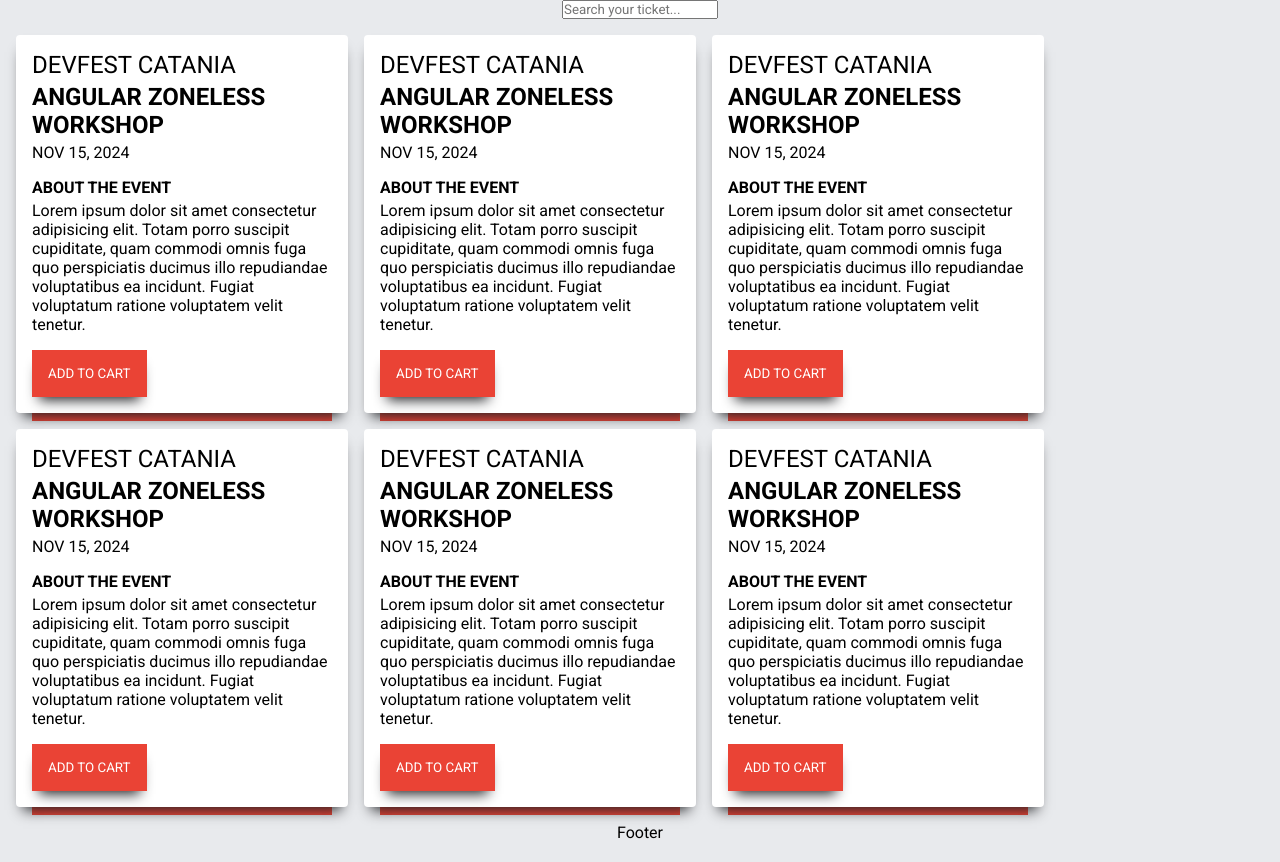
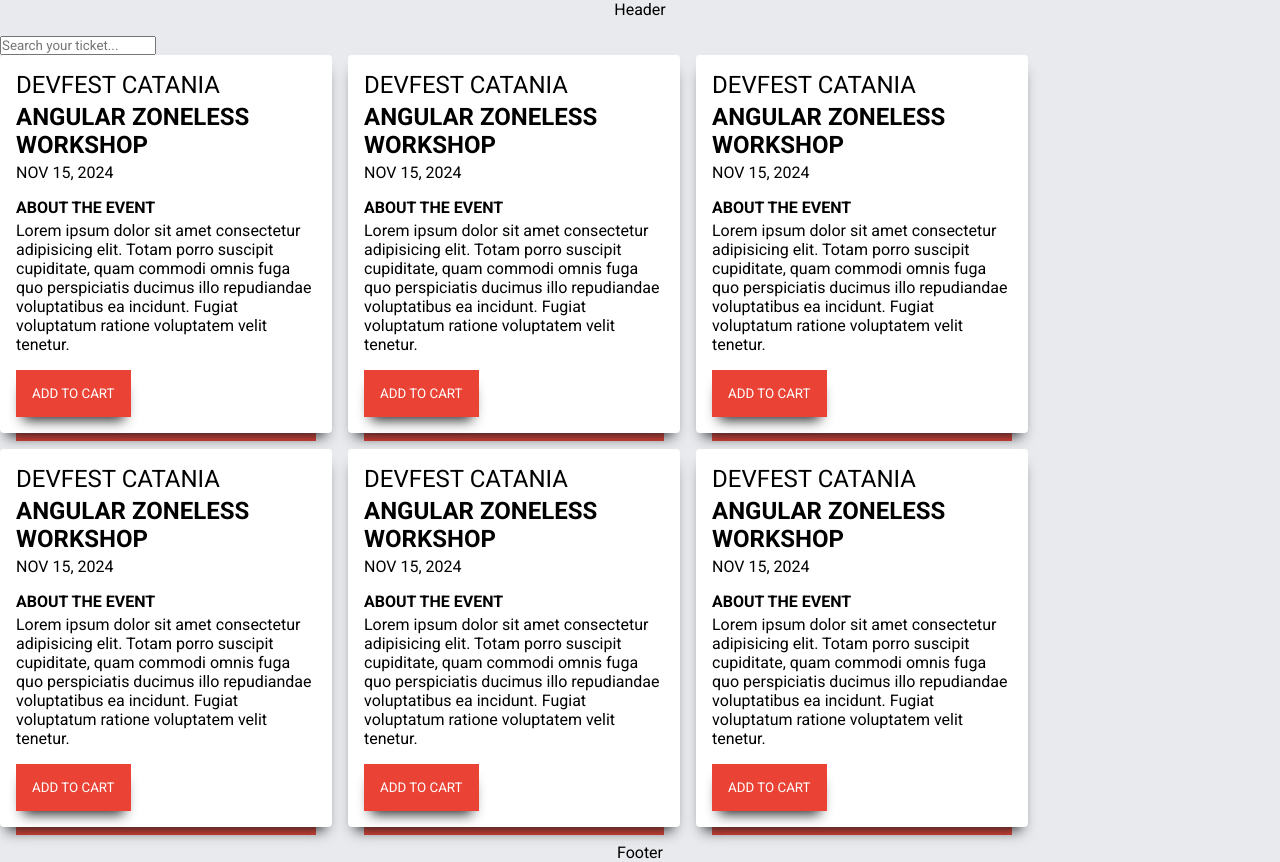
Before and after one commit to gdgroma/workshop-angular-zoneless, an Angular app: page /shop in a window 1280 px wide. Built offline with nearby package versions, Linux system fonts and the light colour scheme.

Commit message:
feat: filter by query

```diff
--- a/src/app/app.component.html
+++ b/src/app/app.component.html
@@ -1,6 +1,6 @@
 <section class="container">
   <header>
-    <input type="text" placeholder="Search your ticket..." />
+    Header
   </header>
 
   <div class="body">
--- a/src/app/app.component.scss
+++ b/src/app/app.component.scss
@@ -28,6 +28,7 @@
   .body {
     grid-area: body;
 
+    width: 100%;
     padding: 16px;
   }
 
--- a/src/app/pages/shop/shop.component.html
+++ b/src/app/pages/shop/shop.component.html
@@ -1,5 +1,9 @@
 <section>
-  @for (ticket of tickets; track ticket.id) {
+  <input type="text" placeholder="Search your ticket..." (input)="searchTicket($event)" />
+
+  <div class="tickets__container">
+    @for (ticket of tickets; track ticket.id) {
     <app-ticket [ticket]="ticket" />
-  }
+    }
+  </div>
 </section>
--- a/src/app/pages/shop/shop.component.scss
+++ b/src/app/pages/shop/shop.component.scss
@@ -1,4 +1,4 @@
-section {
+.tickets__container {
     display: flex;
     justify-content: flex-start;
     align-items: center;
@@ -6,4 +6,6 @@
     gap: 16px;
 
     flex-wrap: wrap;
+
+    width: inherit;
 }
--- a/src/app/pages/shop/shop.component.ts
+++ b/src/app/pages/shop/shop.component.ts
@@ -16,6 +16,17 @@
   tickets: Ticket[] = [];
 
   ngOnInit(): void {
+    this.getTickets();
+  }
+
+  getTickets(): void {
     this.#ticketService.getTickets().subscribe((ticktes) => (this.tickets = ticktes));
   }
+
+  searchTicket(event: Event): void {
+    const query = (event.target as HTMLInputElement).value;
+
+    if (query.length === 0) this.getTickets
+    else this.#ticketService.getTicketByQuery(query).subscribe((ticktes) => (this.tickets = ticktes));
+  }
 }
--- a/src/app/shared/const/response/tickets.ts
+++ b/src/app/shared/const/response/tickets.ts
@@ -11,7 +11,7 @@
     title: 'Angular Zoneless Workshop',
   },
   {
-    id: 0,
+    id: 1,
     about: `Lorem ipsum dolor sit amet consectetur adipisicing elit. Totam porro suscipit cupiditate,
         quam commodi omnis fuga quo perspiciatis ducimus illo repudiandae voluptatibus ea incidunt.
         Fugiat voluptatum ratione voluptatem velit tenetur.`,
@@ -20,7 +20,7 @@
     title: 'Angular Zoneless Workshop',
   },
   {
-    id: 0,
+    id: 2,
     about: `Lorem ipsum dolor sit amet consectetur adipisicing elit. Totam porro suscipit cupiditate,
         quam commodi omnis fuga quo perspiciatis ducimus illo repudiandae voluptatibus ea incidunt.
         Fugiat voluptatum ratione voluptatem velit tenetur.`,
@@ -29,7 +29,7 @@
     title: 'Angular Zoneless Workshop',
   },
   {
-    id: 0,
+    id: 3,
     about: `Lorem ipsum dolor sit amet consectetur adipisicing elit. Totam porro suscipit cupiditate,
         quam commodi omnis fuga quo perspiciatis ducimus illo repudiandae voluptatibus ea incidunt.
         Fugiat voluptatum ratione voluptatem velit tenetur.`,
@@ -38,7 +38,7 @@
     title: 'Angular Zoneless Workshop',
   },
   {
-    id: 0,
+    id: 4,
     about: `Lorem ipsum dolor sit amet consectetur adipisicing elit. Totam porro suscipit cupiditate,
         quam commodi omnis fuga quo perspiciatis ducimus illo repudiandae voluptatibus ea incidunt.
         Fugiat voluptatum ratione voluptatem velit tenetur.`,
@@ -47,7 +47,7 @@
     title: 'Angular Zoneless Workshop',
   },
   {
-    id: 0,
+    id: 5,
     about: `Lorem ipsum dolor sit amet consectetur adipisicing elit. Totam porro suscipit cupiditate,
         quam commodi omnis fuga quo perspiciatis ducimus illo repudiandae voluptatibus ea incidunt.
         Fugiat voluptatum ratione voluptatem velit tenetur.`,
--- a/src/app/shared/providers/ticket.service.ts
+++ b/src/app/shared/providers/ticket.service.ts
@@ -1,5 +1,5 @@
 import { Injectable } from '@angular/core';
-import { delay, Observable, of } from 'rxjs';
+import { delay, filter, Observable, of, switchMap, toArray } from 'rxjs';
 import { Ticket } from '../models/ticket';
 import { TICKETS } from '../const/response/tickets';
 
@@ -10,4 +10,11 @@
   getTickets(): Observable<Ticket[]> {
     return of(TICKETS).pipe(delay(500));
   }
+
+  getTicketByQuery(query: string): Observable<Ticket[]> {
+    return this.getTickets().pipe(
+      switchMap(tickets => tickets),
+      filter(ticket => ticket.title.toLowerCase().includes(query.toLowerCase())),
+      toArray());
+  }
 }
```
Also changed, not shown: 2 other files (tests, documents, lock files or other folders).
